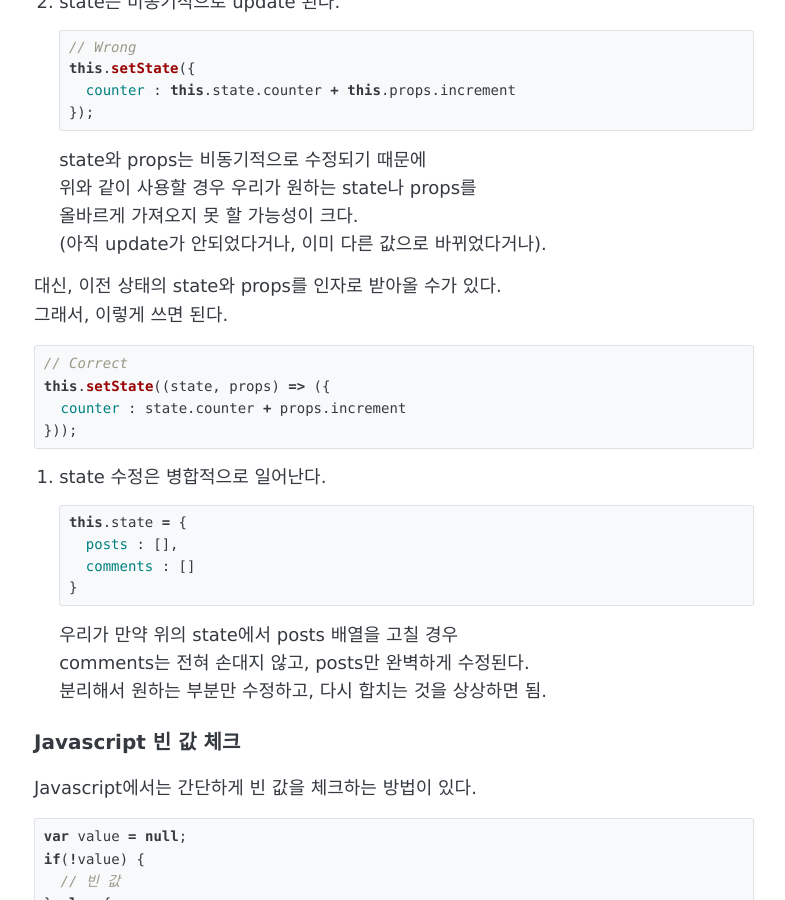
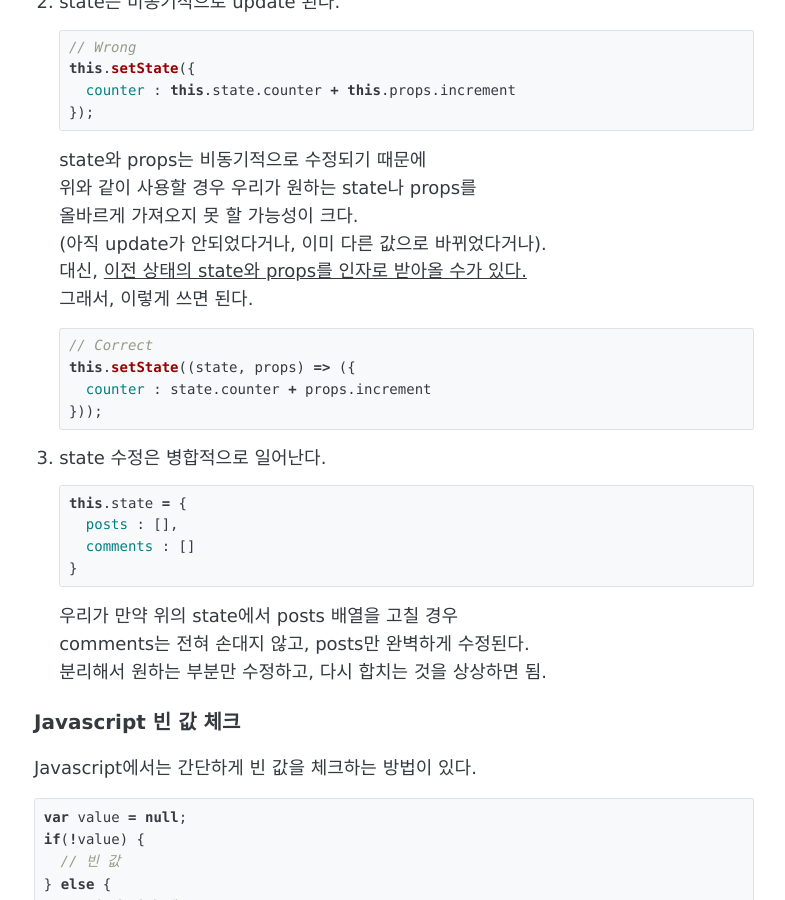
Before and after one commit to iborymagic/iborymagic.github.io, a Jekyll site: the page built from _posts/2020-06-29-React-practice.md, in a window 1280 px wide and 900 px high, scrolled down 860 px. Shown: the whole window, without its empty margins (246-1031 px from the left). Built offline with Jekyll 4.4.1, drawn with Linux system fonts in a browser that asks for light colours.

Commit message:
29th mod2

````diff
--- a/_posts/2020-06-29-React-practice.md
+++ b/_posts/2020-06-29-React-practice.md
@@ -39,8 +39,7 @@ state와 props는 비동기적으로 수정되기 때문에
 위와 같이 사용할 경우 우리가 원하는 state나 props를
 올바르게 가져오지 못 할 가능성이 크다.
 (아직 update가 안되었다거나, 이미 다른 값으로 바뀌었다거나).
-
-대신, 이전 상태의 state와 props를 인자로 받아올 수가 있다.
+대신, <u>이전 상태의 state와 props를 인자로 받아올 수가 있다.</u>
 그래서, 이렇게 쓰면 된다.
 ```javascript
 // Correct
````
